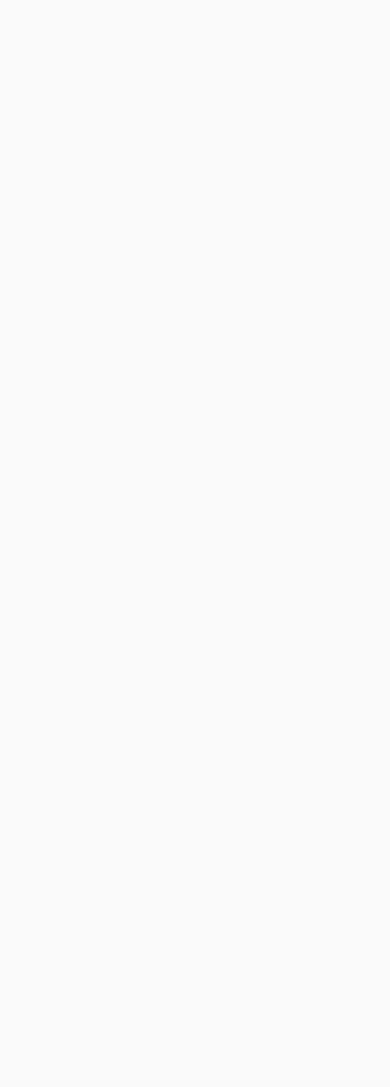
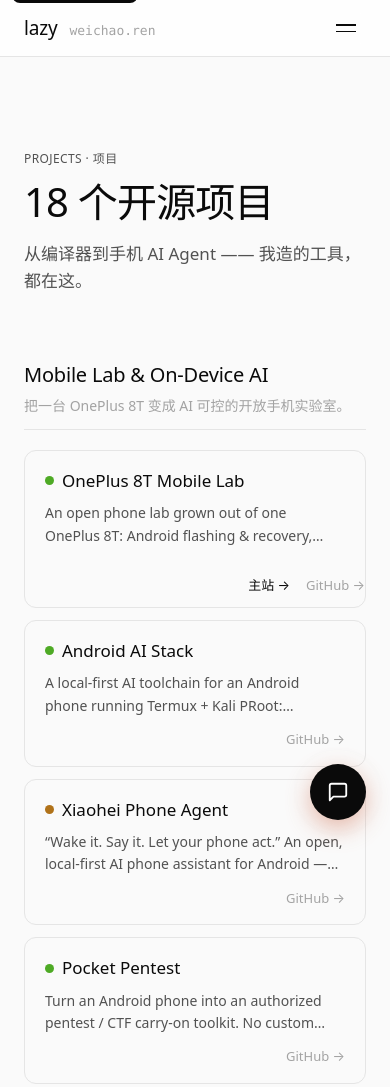
Before and after one commit to toolazytoname/toolazytoname.github.io, an Astro site: page /projects in a window 390 px wide. Before the commit this address had no page. Shown: the top 1087 px of the page. Before the commit the page ends 844 px from the top, so only its background shows below. Built offline with nearby package versions, Linux system fonts and the light colour scheme; Astro itself is replaced by a stand-in of ours.

Commit message:
feat: add /projects page with 18 GitHub projects in 5 categories
New /projects page mirrors the GitHub Profile README structure:
- 5 categories: Mobile Lab & On-Device AI (5), Agents & Automation (3),
  Infra & Ops (4), Standalone Products (3), Legacy iOS (3)
- ProjectCard component: language color dot + name + star count +
  2-line description + demo/GitHub links
- Language colors from GitHub Linguist (Go, Python, Shell, ObjC, etc.)
- Cards use reveal-on-scroll animation (global IntersectionObserver)
- Hover: border darken + 2px lift + title underline

Replace old works.ts (3 projects) + WorkCard (flip card) with
projects.ts (18 projects) + ProjectCard (flat card).

Nav: add Projects link between Posts and About.

Tests: data.test.ts now validates projects data integrity
(category coverage, required fields, repo URL format).

```diff
--- a/src/components/Nav.astro
+++ b/src/components/Nav.astro
@@ -2,6 +2,7 @@
 const links = [
   { href: '/', label: 'Home' },
   { href: '/posts', label: 'Posts' },
+  { href: '/projects', label: 'Projects' },
   { href: '/about', label: 'About' },
 ];
 
--- /dev/null
+++ b/src/components/ProjectCard.astro
@@ -0,0 +1,154 @@
+---
+import type { Project } from '@data/projects';
+
+// GitHub Linguist language colors (subset — the languages our projects use).
+const LANG_COLORS: Record<string, string> = {
+  Go: '#00ADD8',
+  Python: '#3776AB',
+  Shell: '#4EAA25',
+  'Objective-C': '#438EFF',
+  Java: '#b07219',
+  HTML: '#e34c26',
+  TypeScript: '#3178C6',
+  JavaScript: '#f1e05a',
+};
+
+interface Props {
+  project: Project;
+  index: number;
+}
+
+const { project, index } = Astro.props;
+const dotColor = project.language ? LANG_COLORS[project.language] : null;
+---
+
+<article class="proj-card reveal" style={`--i: ${index};`}>
+  <a href={project.repo} class="proj-card__link" target="_blank" rel="noopener">
+    <div class="proj-card__head">
+      <span class="proj-card__title-row">
+        {project.language && (
+          <span
+            class="proj-card__dot"
+            style={dotColor ? `background:${dotColor};` : ''}
+            title={project.language}
+            aria-hidden="true"
+          ></span>
+        )}
+        <span class="proj-card__name">{project.title}</span>
+      </span>
+      {project.stars > 0 && (
+        <span class="proj-card__stars">★ {project.stars}</span>
+      )}
+    </div>
+
+    <p class="proj-card__desc">{project.description}</p>
+
+    <div class="proj-card__footer">
+      {project.demo && (
+        <a
+          href={project.demo}
+          class="proj-card__action proj-card__action--demo"
+          target="_blank"
+          rel="noopener"
+        >
+          主站 →
+        </a>
+      )}
+      <span class="proj-card__action proj-card__action--repo">
+        GitHub →
+      </span>
+    </div>
+  </a>
+</article>
+
+<style>
+  .proj-card {
+    border: 1px solid var(--color-border);
+    border-radius: var(--r-lg);
+    transition: border-color var(--t-fast) var(--ease-out),
+      transform var(--t-fast) var(--ease-out);
+  }
+  .proj-card:hover {
+    border-color: var(--color-border-strong);
+    transform: translateY(-2px);
+  }
+
+  /* The outer <a> wraps the whole card for click-to-GitHub.
+     Inner demo link stops propagation so it navigates to demo instead. */
+  .proj-card__link {
+    display: block;
+    padding: var(--s-4) var(--s-5);
+    text-decoration: none;
+    color: inherit;
+  }
+
+  .proj-card__head {
+    display: flex;
+    align-items: center;
+    justify-content: space-between;
+    gap: var(--s-3);
+    margin-bottom: var(--s-2);
+  }
+  .proj-card__title-row {
+    display: flex;
+    align-items: center;
+    gap: var(--s-2);
+    min-width: 0;
+  }
+  .proj-card__dot {
+    display: inline-block;
+    width: 9px;
+    height: 9px;
+    border-radius: 50%;
+    flex-shrink: 0;
+    background: var(--color-text-dim);
+  }
+  .proj-card__name {
+    font-size: 17px;
+    font-weight: 500;
+    color: var(--color-text);
+    overflow: hidden;
+    text-overflow: ellipsis;
+    white-space: nowrap;
+  }
+  .proj-card:hover .proj-card__name {
+    text-decoration: underline;
+    text-underline-offset: 3px;
+  }
+  .proj-card__stars {
+    font-family: var(--font-mono);
+    font-size: 13px;
+    color: var(--color-text-dim);
+    flex-shrink: 0;
+  }
+
+  .proj-card__desc {
+    font-size: 14px;
+    line-height: 1.6;
+    color: var(--color-text-muted);
+    margin: 0 0 var(--s-3);
+    display: -webkit-box;
+    -webkit-line-clamp: 2;
+    line-clamp: 2;
+    -webkit-box-orient: vertical;
+    overflow: hidden;
+  }
+
+  .proj-card__footer {
+    display: flex;
+    gap: var(--s-4);
+    justify-content: flex-end;
+  }
+  .proj-card__action {
+    font-size: 13px;
+    color: var(--color-ink);
+    text-decoration: none;
+  }
+  .proj-card__action:hover {
+    text-decoration: underline;
+    text-underline-offset: 3px;
+  }
+  .proj-card__action--repo {
+    color: var(--color-text-dim);
+  }
+</style>
--- /dev/null
+++ b/src/data/projects.ts
@@ -0,0 +1,242 @@
+// GitHub projects portfolio · mirrors the profile README grouping.
+// 5 categories, 18 projects. Descriptions adapted verbatim from
+// github.com/toolazytoname/toolazytoname profile README.
+// Stars are a manual snapshot — update periodically.
+
+export type ProjectCategory =
+  | 'mobile-lab'
+  | 'agents'
+  | 'infra'
+  | 'standalone'
+  | 'legacy-ios';
+
+export type Project = {
+  name: string;
+  title: string;
+  description: string;
+  category: ProjectCategory;
+  language: string | null;
+  repo: string;
+  demo?: string;
+  stars: number;
+};
+
+export const categoryMeta: Record<
+  ProjectCategory,
+  { label: string; sublabel: string }
+> = {
+  'mobile-lab': {
+    label: 'Mobile Lab & On-Device AI',
+    sublabel: '把一台 OnePlus 8T 变成 AI 可控的开放手机实验室。',
+  },
+  agents: {
+    label: 'Agents & Automation',
+    sublabel: '自动化的个人 agent、额度看板和中继部署。',
+  },
+  infra: {
+    label: 'Infra & Ops Skills',
+    sublabel: '家庭服务器、代理诊断、微信小程序 CI/CD 的运维工具。',
+  },
+  standalone: {
+    label: 'Standalone Projects',
+    sublabel: '能独立用的产品 —— 节拍器、自媒体管线、量化系统。',
+  },
+  'legacy-ios': {
+    label: 'Legacy iOS',
+    sublabel: '老本行时期的开源工具，微信导出、Xcode 辅助、Flutter。',
+  },
+};
+
+export const projects: Project[] = [
+  // ===== Mobile Lab & On-Device AI =====
+  {
+    name: 'oneplus-8t-mobile-lab',
+    title: 'OnePlus 8T Mobile Lab',
+    description:
+      'An open phone lab grown out of one OnePlus 8T: Android flashing & recovery, real-device automation, authorized mobile security, wireless observation, and on-device AI agents.',
+    category: 'mobile-lab',
+    language: 'Shell',
+    repo: 'https://github.com/toolazytoname/oneplus-8t-mobile-lab',
+    demo: 'https://toolazytoname.github.io/oneplus-8t-mobile-lab/',
+    stars: 0,
+  },
+  {
+    name: 'android-ai-stack',
+    title: 'Android AI Stack',
+    description:
+      'A local-first AI toolchain for an Android phone running Termux + Kali PRoot: OpenCode, Claude Code, Happy\u2019s agent and server all run on the phone.',
+    category: 'mobile-lab',
+    language: 'Shell',
+    repo: 'https://github.com/toolazytoname/android-ai-stack',
+    stars: 0,
+  },
+  {
+    name: 'xiaohei-phone-agent',
+    title: 'Xiaohei Phone Agent',
+    description:
+      '\u201CWake it. Say it. Let your phone act.\u201D An open, local-first AI phone assistant for Android \u2014 voice command \u2192 intent routing \u2192 observable actions, with confirmation when it matters.',
+    category: 'mobile-lab',
+    language: 'Java',
+    repo: 'https://github.com/toolazytoname/xiaohei-phone-agent',
+    stars: 0,
+  },
+  {
+    name: 'pocket-pentest',
+    title: 'Pocket Pentest',
+    description:
+      'Turn an Android phone into an authorized pentest / CTF carry-on toolkit. No custom kernel, no system downgrade \u2014 Magisk root + Termux/PRoot Kali userspace.',
+    category: 'mobile-lab',
+    language: 'Shell',
+    repo: 'https://github.com/toolazytoname/pocket-pentest',
+    stars: 0,
+  },
+  {
+    name: 'android-device-test',
+    title: 'Android Device Test',
+    description:
+      'Real-device Android testing skill: ADB triage, state pinning, uiautomator2, PerfDog, monkey \u2014 and telling real failures from false ones.',
+    category: 'mobile-lab',
+    language: null,
+    repo: 'https://github.com/toolazytoname/android-device-test',
+    stars: 0,
+  },
+
+  // ===== Agents & Automation =====
+  {
+    name: 'GridGo',
+    title: 'GridGo · 格行',
+    description:
+      'A personal Agent butler \u2014 one grid, one task. Calendar-first todo that doesn\u2019t fight your inbox.',
+    category: 'agents',
+    language: 'HTML',
+    repo: 'https://github.com/toolazytoname/GridGo',
+    demo: 'https://beta.gridgo.weichao.studio/',
+    stars: 0,
+  },
+  {
+    name: 'llm-quota-watchdog',
+    title: 'LLM Quota Watchdog',
+    description:
+      'One dashboard + smart push alerts for LLM coding-plan quotas \u2014 Claude Pro/Max, Codex Plus/Pro, Kimi for Coding, GLM Coding Plan. Python stdlib only, static HTML, no DB.',
+    category: 'agents',
+    language: 'Python',
+    repo: 'https://github.com/toolazytoname/llm-quota-watchdog',
+    stars: 0,
+  },
+  {
+    name: 'happy-relay-deploy',
+    title: 'Happy Relay Deploy',
+    description:
+      'A skill for self-hosting a Happy relay when you genuinely need to drive Claude Code on a remote machine from your phone. Tailnet-only by default.',
+    category: 'agents',
+    language: 'TypeScript',
+    repo: 'https://github.com/toolazytoname/happy-relay-deploy',
+    stars: 0,
+  },
+
+  // ===== Infra & Ops Skills =====
+  {
+    name: 'lodge',
+    title: 'Lodge',
+    description:
+      'See every service running on each of your servers, what\u2019s exposed where \u2014 hub + agent architecture, a single Go binary, E2E-encrypted vault. No more spreadsheets that go stale in a week.',
+    category: 'infra',
+    language: 'Go',
+    repo: 'https://github.com/toolazytoname/lodge',
+    demo: 'https://lodge.weichao.studio',
+    stars: 0,
+  },
+  {
+    name: 'home-nas-skill',
+    title: 'Home NAS Skill',
+    description:
+      'Home NAS build & ops playbook: full media pipeline (Prowlarr\u2192Sonarr/Radarr\u2192qB\u2192Bazarr\u2192Jellyfin), Immich, Navidrome, backups \u2014 with all the China-network and weak-CPU gotchas baked in.',
+    category: 'infra',
+    language: null,
+    repo: 'https://github.com/toolazytoname/home-nas-skill',
+    stars: 0,
+  },
+  {
+    name: 'reality-handshake',
+    title: 'Reality Handshake',
+    description:
+      'Diagnosing VLESS+Reality / XTLS proxy handshake failures, and connecting new clients to an existing server.',
+    category: 'infra',
+    language: 'Shell',
+    repo: 'https://github.com/toolazytoname/reality-handshake',
+    stars: 0,
+  },
+  {
+    name: 'wechat-mp-devops',
+    title: 'WeChat MP DevOps',
+    description:
+      'WeChat MiniProgram CI/CD & DevOps playbooks (build / upload / scan-test on Linux & macOS), packaged as a drop-in skill.',
+    category: 'infra',
+    language: 'Shell',
+    repo: 'https://github.com/toolazytoname/wechat-mp-devops',
+    stars: 0,
+  },
+
+  // ===== Standalone Projects =====
+  {
+    name: 'metronome',
+    title: '小兔头节拍器',
+    description:
+      'A metronome that opens right in your browser \u2014 kid-voice beat counting, traditional strong/weak beats, multiple time signatures. For piano, drums, or dance practice.',
+    category: 'standalone',
+    language: 'HTML',
+    repo: 'https://github.com/toolazytoname/metronome',
+    demo: 'https://jpq.weichao.studio',
+    stars: 0,
+  },
+  {
+    name: 'MediaForge',
+    title: 'MediaForge',
+    description:
+      'An AI self-media pipeline: topic selection \u2192 creation (article/video) \u2192 quality gate \u2192 human review \u2192 scheduled multi-platform publishing \u2192 analytics feedback. Quality comes from the veto \u2014 it dares to drop 70% of output.',
+    category: 'standalone',
+    language: 'Python',
+    repo: 'https://github.com/toolazytoname/MediaForge',
+    stars: 0,
+  },
+  {
+    name: 'Sentinel',
+    title: 'Sentinel',
+    description:
+      'A disciplined cryptocurrency quantitative system for the long-term investor. Its value isn\u2019t \u201Cearning more\u201D \u2014 it\u2019s using machine-level discipline to stop you from repeating your own mistakes. LLM only does research / review / veto; it never places orders.',
+    category: 'standalone',
+    language: 'Python',
+    repo: 'https://github.com/toolazytoname/Sentinel',
+    stars: 2,
+  },
+
+  // ===== Legacy iOS =====
+  {
+    name: 'WeChatExport',
+    title: 'WeChatExport',
+    description: 'Export WeChat chat logs (iOS).',
+    category: 'legacy-ios',
+    language: 'Objective-C',
+    repo: 'https://github.com/toolazytoname/WeChatExport',
+    stars: 14,
+  },
+  {
+    name: 'FDTops',
+    title: 'FDTops',
+    description:
+      'Batch add/replace class-name prefixes \u2014 an Xcode helper.',
+    category: 'legacy-ios',
+    language: 'Python',
+    repo: 'https://github.com/toolazytoname/FDTops',
+    stars: 7,
+  },
+  {
+    name: 'BPFlutter',
+    title: 'BPFlutter',
+    description: 'Flutter integration guide & sample for iOS projects.',
+    category: 'legacy-ios',
+    language: 'Objective-C',
+    repo: 'https://github.com/toolazytoname/BPFlutter',
+    stars: 3,
+  },
+];
--- /dev/null
+++ b/src/pages/projects.astro
@@ -0,0 +1,109 @@
+---
+// Pre-render at build time → ships as a static asset, served from CDN.
+export const prerender = true;
+
+import BaseLayout from '@layouts/BaseLayout.astro';
+import ProjectCard from '@components/ProjectCard.astro';
+import { projects, categoryMeta, type ProjectCategory } from '@data/projects';
+
+const categories: ProjectCategory[] = [
+  'mobile-lab',
+  'agents',
+  'infra',
+  'standalone',
+  'legacy-ios',
+];
+---
+
+<BaseLayout
+  seo={{
+    title: 'Projects',
+    description: '18 个开源项目 —— 手机 AI Agent、自动化工具、基础设施、独立产品、老 iOS。',
+  }}
+>
+  <section class="projects-page">
+    <div class="container container-narrow">
+      <header class="projects-page__head reveal">
+        <p class="eyebrow">Projects · 项目</p>
+        <h1 class="projects-page__title">{projects.length} 个开源项目</h1>
+        <p class="projects-page__lede">
+          从编译器到手机 AI Agent —— 我造的工具，都在这。
+        </p>
+      </header>
+
+      {
+        categories.map((cat) => {
+          const items = projects.filter((p) => p.category === cat);
+          const meta = categoryMeta[cat];
+          return (
+            <section class="projects-group">
+              <header class="projects-group__head reveal">
+                <h2 class="projects-group__title">{meta.label}</h2>
+                <p class="projects-group__sub">{meta.sublabel}</p>
+              </header>
+              <div class="projects-group__list">
+                {items.map((p, i) => (
+                  <ProjectCard project={p} index={i} />
+                ))}
+              </div>
+            </section>
+          );
+        })
+      }
+    </div>
+  </section>
+</BaseLayout>
+
+<style>
+  .projects-page {
+    padding: var(--s-20) 0 var(--s-32);
+    min-height: 80vh;
+  }
+  .projects-page__head {
+    margin-bottom: var(--s-16);
+  }
+  .projects-page__title {
+    font-size: clamp(40px, 5vw, 64px);
+    font-weight: 500;
+    line-height: 1.1;
+    letter-spacing: -0.02em;
+    color: var(--color-text);
+    margin: var(--s-3) 0 var(--s-4);
+  }
+  .projects-page__lede {
+    color: var(--color-text-muted);
+    font-size: 17px;
+    line-height: 1.6;
+    margin: 0;
+  }
+
+  .projects-group {
+    margin-bottom: var(--s-16);
+  }
+  .projects-group:last-child {
+    margin-bottom: 0;
+  }
+  .projects-group__head {
+    margin-bottom: var(--s-5);
+    padding-bottom: var(--s-3);
+    border-bottom: 1px solid var(--color-border);
+  }
+  .projects-group__title {
+    font-size: 20px;
+    font-weight: 500;
+    color: var(--color-text);
+    margin: 0 0 var(--s-1);
+    letter-spacing: -0.01em;
+  }
+  .projects-group__sub {
+    font-size: 14px;
+    color: var(--color-text-dim);
+    margin: 0;
+  }
+
+  .projects-group__list {
+    display: flex;
+    flex-direction: column;
+    gap: var(--s-3);
+  }
+</style>
```
Also changed, not shown: src/components/WorkCard.astro (deleted, +0 -133 lines), src/data/works.ts (deleted, +0 -58 lines), src/lib/__tests__/data.test.ts (+21 -10 lines).
